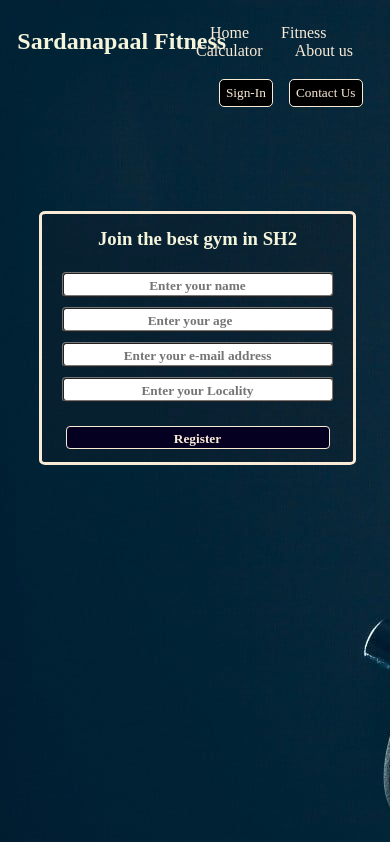
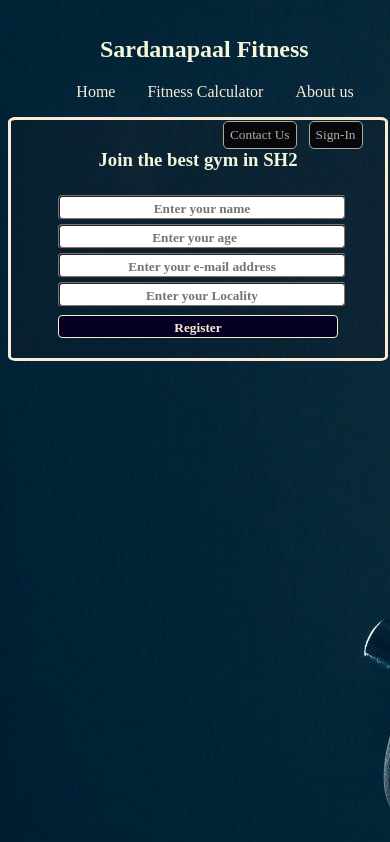
Before and after one commit to harpm/Sardanapaal-Fitness-Website, a plain HTML site: page Index.html in a window 390 px wide. Drawn offline with Linux system fonts and the light colour scheme.

Commit message:
Responsive version's getting ready

```diff
--- a/Resources/Styles/Style.css
+++ b/Resources/Styles/Style.css
@@ -14,6 +14,7 @@ body {
 
 .title {
     float: left;
+    width: 25%;
     margin-left: 2.5%;
 }
 
@@ -25,13 +26,9 @@ body {
     border-color: antiquewhite;
     border-style: solid;
 
-    padding-top: 2.5%;
-    padding-bottom: 2.5%;
-    padding-left: 5%;
-    padding-right: 5%;
-
     position: absolute;
 
+    width: 25%;
     left: 10%;
     top: 25%;
 
@@ -42,25 +39,26 @@ body {
 }
 
 .reg-container h3 {
-    margin-top: 4px;
-    margin-bottom: 8%;
+    margin-top: 20px;
+    margin-bottom: 24px;
 }
 
 .reg-container input {
-
-    display: block;
-
     border-radius: 4px;
     border-style: ridge;
 
-    width: 2.75in;
+    width: 75%;
 
     text-align: center;
     font-weight: bold;
 
     padding-top: 4px;
-    margin-top: 10px;
-    margin-bottom: 10px;
+    margin-top: 4px;
+    margin-bottom: 4px;
+    margin-left: 12.5%;
+    margin-right: 12.5%;
+
+    display: block;
 }
 
 .reg-container .submit-antique {
@@ -70,17 +68,12 @@ body {
 
     background-color: rgb(5, 0, 34);
 
-    padding-left: 8px;
-    padding-right: 8px;
-
-    margin-top: 24px;
-    margin-left: 4px;
-    margin-bottom: 4px;
+    margin-top: 8px;
+    margin-bottom: 20px;
 
     transition-duration: 250ms;
 
     color: antiquewhite;
-
 }
 
 .submit-antique:hover {
@@ -95,11 +88,11 @@ body {
 
 nav {
     position: fixed;
+    width: 50%;
     left: 40%;
 }
 
 .navigation ul {
-    display: inline-block;
     list-style: none;
 }
 
@@ -128,13 +121,14 @@ nav {
 
 .auth-btn {
     float: right;
+    width: 25%;
 
     margin-top: 1%;
     margin-right: 2%;
 }
 
 .auth-btn button {
-    display: inline;
+    float: right;
 
     border-radius: 5px;
     border-color: antiquewhite;
@@ -156,3 +150,25 @@ nav {
 .auth-btn button:active {
     border-color: orangered;
 }
+
+@media screen and (max-width: 1080px) {
+    .title, .reg-container, .auth-btn, nav {
+        position: relative;
+        display: block;
+        width: 100%;
+        height: auto;
+
+        left: 0%;
+        top: 0%;
+        text-align: center;
+    }
+
+    .reg-container {
+        float: none;
+        align-self: center;
+    }
+
+    .reg-container input {
+        display: block;
+    }
+}
```
